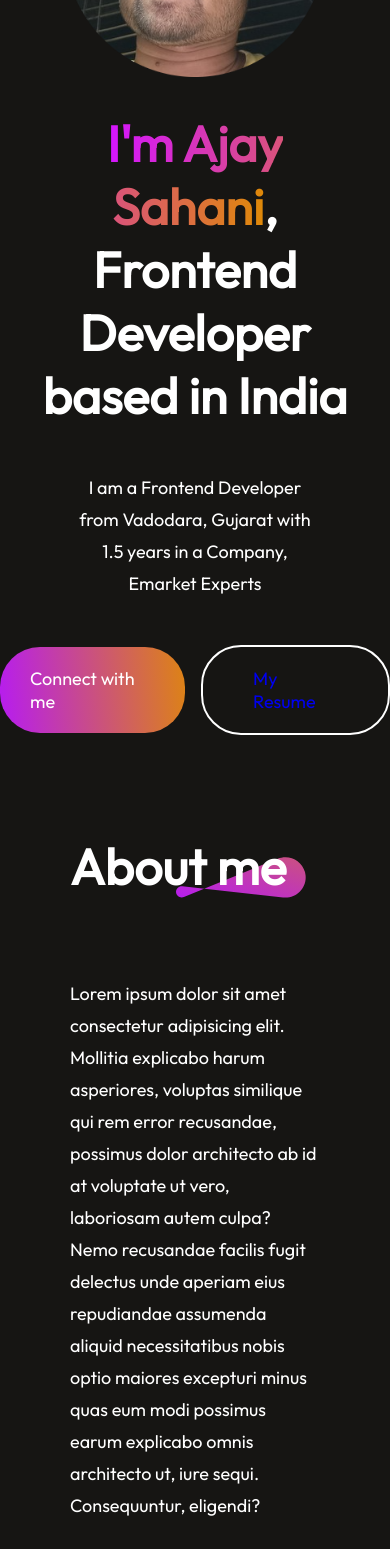
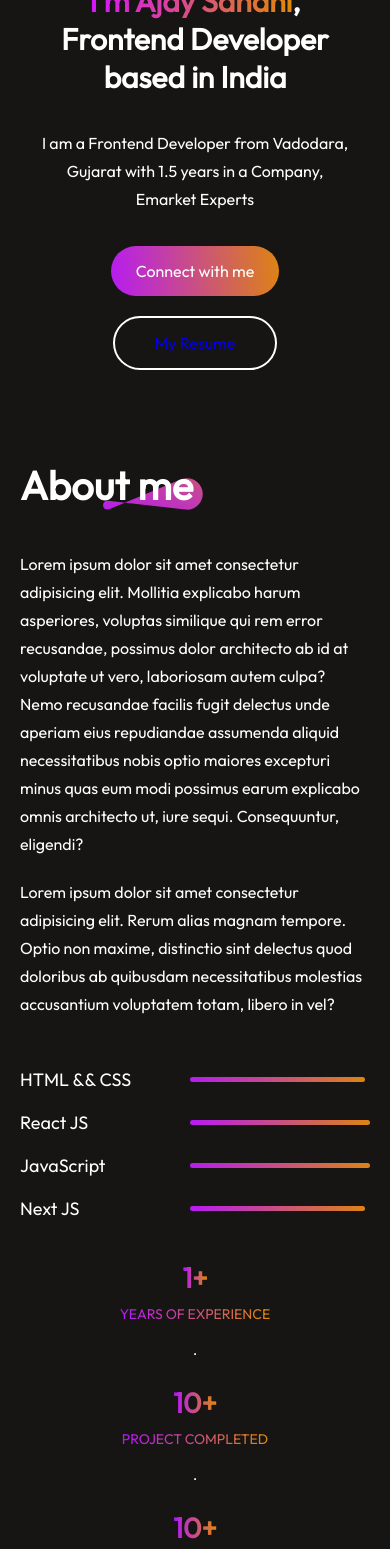
Before and after one commit to sajay3159/My-Portfolio, a React (Create React App) app: page / in a window 390 px wide. Shown: the part 400-1949 px from the top of the page. Built offline with nearby package versions, Linux system fonts and the light colour scheme.

Commit message:
make responsive for 480px

```diff
--- a/src/Components/About/About.css
+++ b/src/Components/About/About.css
@@ -6,29 +6,35 @@
   gap: 80px;
   margin: 80px 170px;
 }
+
 .about-title {
   position: relative;
 }
+
 .about-title h1 {
   padding: 0px;
   font-size: 80px;
   font-weight: 600;
 }
+
 .about-title img {
   position: absolute;
   bottom: 0;
   right: 0;
   z-index: -1;
 }
+
 .about-sections {
   display: flex;
   gap: 80px;
 }
+
 .about-right {
   display: flex;
   flex-direction: column;
   gap: 80px;
 }
+
 .about-para {
   display: flex;
   flex-direction: column;
@@ -36,22 +42,26 @@
   font-size: 18px;
   font-weight: 500;
 }
+
 .about-skills {
   display: flex;
   flex-direction: column;
   gap: 20px;
 }
+
 .about-skill {
   display: flex;
   gap: 50px;
   align-items: center;
   transition: 0.3s;
 }
+
 .about-skill p {
   min-width: 150px;
   font-size: 24px;
   font-weight: 500;
 }
+
 .about-skill hr {
   outline: none;
   border: none;
@@ -60,20 +70,22 @@
   border-radius: 50px;
   background: linear-gradient(264deg, #df8908 -5.09%, #b415ff 106.28%);
 }
+
 .about-achievements {
   display: flex;
   width: 100%;
   justify-content: space-around;
   margin-bottom: 80px;
 }
+
 .about-achievement {
   display: flex;
   flex-direction: column;
   align-items: center;
-  align-items: center;
   gap: 10px;
   transition: 0.5s;
 }
+
 .about-achievement h1 {
   font-size: 60px;
   font-weight: 700;
@@ -82,6 +94,7 @@
   -webkit-background-clip: text;
   -webkit-text-fill-color: transparent;
 }
+
 .about-achievement p {
   font-size: 22px;
   font-weight: 500;
@@ -90,17 +103,60 @@
   -webkit-background-clip: text;
   -webkit-text-fill-color: transparent;
 }
+
 .about-skill:hover {
   transform: scale(1.05);
   transition: 0.3s;
 }
+
 .about-achievement:hover {
   transform: scale(1.12);
   transition: 0.5s;
 }
+
+/* Media Queries for different screen sizes */
+
+@media (max-width: 1024px) {
+  .about {
+    gap: 50px;
+    margin: 50px 100px;
+  }
+  .about-title h1 {
+    font-size: 60px;
+  }
+  .about-sections {
+    flex-direction: column;
+  }
+  .about-right {
+    gap: 50px;
+  }
+  .about-para {
+    font-size: 20px;
+    line-height: 32px;
+  }
+  .about-skills {
+    gap: 30px;
+  }
+  .about-skill p {
+    font-size: 22px;
+  }
+  .about-skill hr {
+    height: 6px;
+  }
+  .about-achievements {
+    justify-content: space-between;
+  }
+  .about-achievement h1 {
+    font-size: 40px;
+  }
+  .about-achievement p {
+    font-size: 18px;
+  }
+}
+
 @media (max-width: 768px) {
   .about {
-    gap: 80px;
+    gap: 50px;
     margin: 50px 70px;
     align-items: start;
   }
@@ -124,7 +180,6 @@
   }
   .about-skill {
     gap: 20px;
-    /* align-items: center; */
   }
   .about-skill p {
     font-size: 20px;
@@ -140,10 +195,55 @@
   }
   .about-achievement h1 {
     font-size: 34px;
-    font-weight: 700;
   }
   .about-achievement p {
     text-align: center;
     font-size: 16px;
   }
 }
+
+@media (max-width: 480px) {
+  .about {
+    gap: 40px;
+    margin: 40px 20px;
+  }
+  .about-title h1 {
+    font-size: 40px;
+    padding: 0;
+    text-align: center;
+  }
+  .about-title img {
+    width: 100px;
+    right: -10px;
+  }
+  .about-sections {
+    flex-direction: column;
+  }
+  .about-left {
+    display: none;
+  }
+  .about-para {
+    font-size: 16px;
+    line-height: 28px;
+  }
+  .about-skills {
+    gap: 20px;
+  }
+  .about-skill p {
+    font-size: 18px;
+  }
+  .about-skill hr {
+    height: 5px;
+  }
+  .about-achievements {
+    flex-direction: column;
+    gap: 30px;
+    align-items: center;
+  }
+  .about-achievement h1 {
+    font-size: 28px;
+  }
+  .about-achievement p {
+    font-size: 14px;
+  }
+}
--- a/src/Components/Footer/Footer.css
+++ b/src/Components/Footer/Footer.css
@@ -4,19 +4,24 @@
   gap: 30px;
   margin: 50px 170px;
 }
+
 .footer-top {
   display: flex;
   justify-content: space-between;
+  gap: 40px;
 }
+
 .footer-top-left p {
   font-size: 20px;
   max-width: 400px;
 }
+
 .footer-top-right {
   display: flex;
   align-items: center;
   gap: 35px;
 }
+
 .footer-email-input {
   display: flex;
   gap: 30px;
@@ -24,7 +29,9 @@
   border-radius: 50px;
   background: #32323b;
   padding-right: 80px;
+  width: 100%;
 }
+
 .footer-email-input input {
   outline: none;
   border: none;
@@ -32,6 +39,7 @@
   color: #a0a0a0;
   font-size: 18px;
 }
+
 .footer-subscribe {
   border: none;
   color: white;
@@ -42,43 +50,56 @@
   cursor: pointer;
   transition: 0.3s;
 }
+
 .footer-bottom {
   display: flex;
   justify-content: space-between;
   font-size: 18px;
+  align-items: center;
+  margin-top: 20px;
 }
+
 .footer-bottom-right {
   display: flex;
   gap: 50px;
   margin-bottom: 50px;
 }
+
 .footer-email-input:hover {
   border: 1px solid white;
 }
+
 .footer-subscribe:hover {
   transform: scale(1.1);
   transition: 0.3s;
 }
+
+/* Responsive Design for max-width: 768px */
 @media (max-width: 768px) {
   .footer {
     margin: 50px 70px;
   }
+
   .footer-top {
     flex-direction: column;
     gap: 50px;
   }
+
   .footer-bottom {
     display: flex;
     flex-direction: column;
     margin-bottom: 50px;
   }
+
   .footer-bottom-right {
     margin-bottom: 0px;
     width: 100%;
   }
+
   .footer-bottom-left {
     font-size: 18px;
   }
+
   .footer-bottom-right p {
     font-size: 18px;
   }
@@ -87,8 +108,73 @@
     flex-direction: column;
     align-items: flex-start;
   }
+
   .footer-email-input {
-    width: 30%;
+    width: 100%;
     margin-bottom: 10px;
   }
+
+  .footer-subscribe {
+    width: 100%;
+    padding: 15px 30px;
+    font-size: 18px;
+  }
 }
+
+/* Responsive Design for max-width: 480px */
+@media (max-width: 480px) {
+  .footer {
+    margin: 50px 20px;
+  }
+
+  .footer-top {
+    gap: 30px;
+    flex-direction: column;
+  }
+
+  .footer-top-left p {
+    font-size: 16px;
+    max-width: 350px;
+    text-align: center;
+  }
+
+  .footer-top-right {
+    flex-direction: column;
+    align-items: center;
+  }
+
+  .footer-email-input {
+    width: 80%;
+    margin-bottom: 15px;
+    padding: 15px;
+  }
+
+  .footer-email-input input {
+    font-size: 16px;
+  }
+
+  .footer-subscribe {
+    width: 80%;
+    font-size: 18px;
+    padding: 15px;
+  }
+
+  .footer-bottom {
+    flex-direction: column;
+    align-items: center;
+  }
+
+  .footer-bottom-right {
+    gap: 30px;
+    text-align: center;
+    margin-bottom: 20px;
+  }
+
+  .footer-bottom-left {
+    font-size: 16px;
+  }
+
+  .footer-bottom-right p {
+    font-size: 16px;
+  }
+}
--- a/src/Components/Home/Home.css
+++ b/src/Components/Home/Home.css
@@ -3,14 +3,12 @@
   align-items: center;
   flex-direction: column;
   gap: 35px;
+  padding-top: 50px; /* Added padding for top spacing */
 }
-/* .profile-img {
-  margin-top: 30px;
+.home img {
+  margin-top: 150px;
   width: 240px;
   border-radius: 50%;
-} */
-.home img {
-  margin-top: 150px;
 }
 .home h1 {
   text-align: center;
@@ -57,13 +55,14 @@
 .home-resume:hover {
   border-color: #b415ff;
 }
+
+/* Responsive Design for max-width: 768px */
 @media (max-width: 768px) {
   .home img {
     margin-top: 120px;
     width: 260px;
   }
   .home h1 {
-    /* margin-top: 50px; */
     width: 90%;
     font-size: 50px;
   }
@@ -76,7 +75,6 @@
   .home-action {
     gap: 16px;
     font-size: 18px;
-    font-weight: 500;
     margin-bottom: 50px;
   }
   .home-connect {
@@ -88,3 +86,39 @@
     border-radius: 40px;
   }
 }
+
+/* Responsive Design for max-width: 480px */
+@media (max-width: 480px) {
+  .home {
+    gap: 25px;
+    padding-top: 20px;
+  }
+  .home img {
+    width: 180px;
+    margin-top: 60px;
+  }
+  .home h1 {
+    font-size: 30px;
+    width: 80%;
+    padding: 0 10px;
+  }
+  .home p {
+    width: 80%;
+    font-size: 16px;
+    line-height: 28px;
+    margin: 8px 0;
+  }
+  .home-action {
+    flex-direction: column;
+    gap: 20px;
+    font-size: 16px;
+  }
+  .home-connect {
+    padding: 15px 25px;
+    border-radius: 30px;
+  }
+  .home-resume {
+    padding: 15px 40px;
+    border-radius: 30px;
+  }
+}
--- a/src/Components/MyWork/MyWork.css
+++ b/src/Components/MyWork/MyWork.css
@@ -24,7 +24,6 @@
   display: grid;
   grid-template-columns: 1fr 1fr 1fr;
   gap: 40px;
-  /* margin-bottom: 80px; */
 }
 .mywork-container img {
   box-sizing: border-box;
@@ -51,13 +50,14 @@
   font-weight: 500;
   margin-bottom: 80px;
   gap: 20px;
-  /* transition: 0.6s; */
   cursor: pointer;
 }
 .mywork-showmore:hover {
   gap: 30px;
   transition: 0.6s;
 }
+
+/* Responsive Design: max-width: 768px */
 @media (max-width: 768px) {
   .mywork {
     gap: 50px;
@@ -67,7 +67,6 @@
   .mywork-title h1 {
     padding: 0;
     font-size: 50px;
-    font-weight: 600;
   }
   .mywork-title img {
     width: 130px;
@@ -85,6 +84,37 @@
     padding: 20px 40px;
     font-size: 18px;
     margin: 50px auto;
-    cursor: pointer;
   }
 }
+
+/* Responsive Design: max-width: 480px */
+@media (max-width: 480px) {
+  .mywork {
+    gap: 30px;
+    margin: 30px 20px;
+  }
+  .mywork-title h1 {
+    font-size: 30px;
+    text-align: center;
+    padding: 0 10px;
+  }
+  .mywork-title img {
+    width: 100px;
+    margin-right: -10px;
+  }
+  .mywork-container {
+    grid-template-columns: 1fr;
+    gap: 20px;
+  }
+  .mywork-container img {
+    width: 100%;
+    height: auto;
+    max-width: 100%;
+    object-fit: cover;
+  }
+  .mywork-showmore {
+    padding: 15px 30px;
+    font-size: 16px;
+    margin: 30px auto;
+  }
+}
```
Also changed, not shown: src/Components/Contact/Contact.css (+159 -8 lines).
